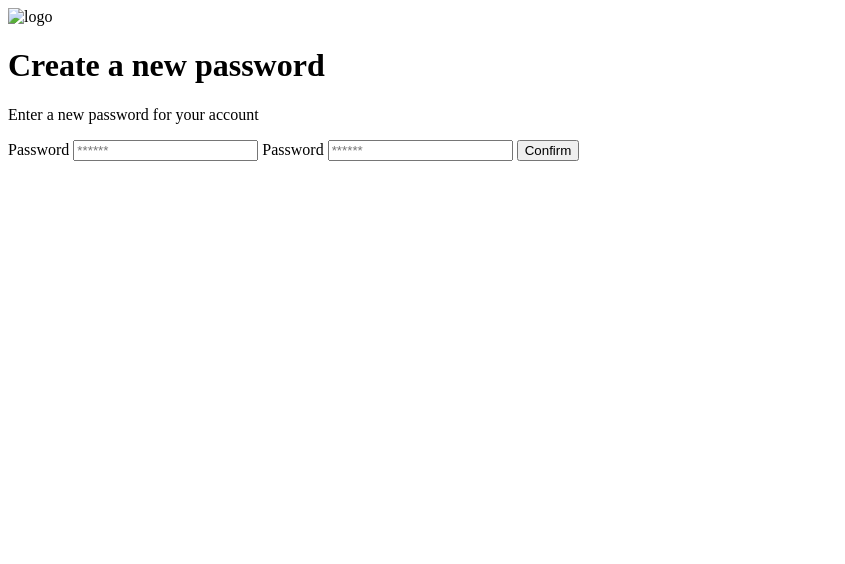
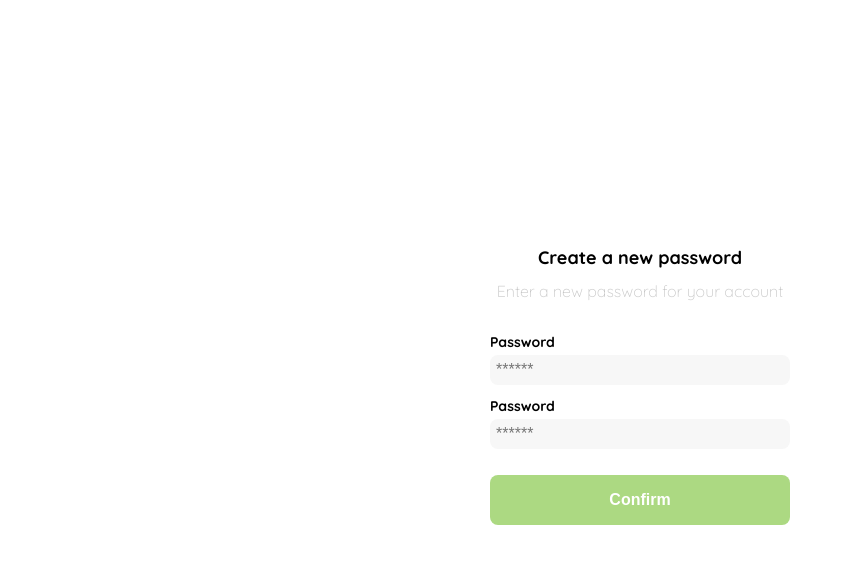
Before and after one commit to MiguelCiav/frontend-practico, a plain HTML site: page login.html in a window 1280 px wide. Shown: the whole page, without its empty margins (0-845 px from the left). Drawn offline with Linux system fonts and the light colour scheme.

Commit message:
Estilos a LOGIN y nuevo archivo de recuperación

```diff
--- a/CSS/style.css
+++ b/CSS/style.css
@@ -2,6 +2,10 @@
   box-sizing: border-box;
   margin: 0;
   padding: 0;
+}
+
+html {
+  font-size: 62.5%;
 }
 
 :root {
@@ -10,8 +14,90 @@
   --hospital-green: #acd982;
   --white: #ffffff;
   --black: #000000;
+  --sm: 1.4rem;
+  --md: 1.6rem;
+  --lg: 1.8rem;
 }
 
 body {
   font-family: "Quicksand", sans-serif;
 }
+
+.login {
+  width: 100%;
+  height: 100vh;
+  display: grid;
+  place-items: center;
+}
+
+.form-container {
+  display: grid;
+  grid-template-rows: auto 1fr auto;
+  width: 300px;
+}
+
+.logo {
+  width: 150px;
+  margin-bottom: 48px;
+  justify-self: center;
+  display: none;
+}
+
+.title {
+  font-size: var(--lg);
+  margin-bottom: 12px;
+  text-align: center;
+}
+
+.subtitle {
+  color: var(--very-light-pink);
+  font-size: var(--md);
+  font-weight: 300;
+  margin-top: 0;
+  margin-bottom: 32px;
+  text-align: center;
+}
+
+.label {
+  font-size: var(--sm);
+  font-weight: bold;
+  margin-bottom: 4px;
+}
+
+.input {
+  background-color: var(--text-input-field);
+  border: none;
+  border-radius: 8px;
+  height: 30px;
+  font-size: var(--md);
+  padding: 6px;
+  margin-bottom: 12px;
+}
+
+.form {
+  display: flex;
+  flex-direction: column;
+}
+
+.primary-button {
+  background-color: var(--hospital-green);
+  border-radius: 8px;
+  border: none;
+  color: var(--white);
+  width: 100%;
+  cursor: pointer;
+  font-size: var(--md);
+  font-weight: bold;
+  height: 50px;
+}
+
+.login-button{
+  margin-top: 14px;
+  margin-bottom: 30px;
+}
+
+@media (max-width: 640px){
+  .logo{
+    display: block;
+  }
+}
--- a/clase1.html
+++ b/login.html
@@ -5,11 +5,18 @@
     <meta http-equiv="X-UA-Compatible" content="IE=edge" />
     <meta name="viewport" content="width=device-width, initial-scale=1.0" />
     <title>Document</title>
+    <link rel="stylesheet" href="CSS/style.css">
+    <link rel="preconnect" href="https://fonts.googleapis.com" />
+    <link rel="preconnect" href="https://fonts.gstatic.com" crossorigin />
+    <link
+      href="https://fonts.googleapis.com/css2?family=Quicksand:wght@300;500;700&display=swap"
+      rel="stylesheet"
+    />
   </head>
   <body>
     <div class="login">
       <div class="form-container">
-        <img src="" alt="logo" />
+        <img src="./logos/logo_yard_sale.svg" alt="logo" class="logo"/>
         <h1 class="title">Create a new password</h1>
         <p class="subtitle">Enter a new password for your account</p>
         <form action="" class="form">
```
Also changed, not shown: icons/bt_add_to_cart.svg (renamed from Platzi_YardSale_Icons/bt_add_to_cart.svg), icons/bt_added_to_cart.svg (renamed from Platzi_YardSale_Icons/bt_added_to_cart.svg), icons/email.svg (renamed from Platzi_YardSale_Icons/email.svg), icons/flechita.svg (renamed from Platzi_YardSale_Icons/flechita.svg), icons/icon_close.png (renamed from Platzi_YardSale_Icons/icon_close.png), icons/icon_menu.svg (renamed from Platzi_YardSale_Icons/icon_menu.svg), icons/icon_shopping_cart.svg (renamed from Platzi_YardSale_Icons/icon_shopping_cart.svg), icons/icon_shopping_cart_notification.svg (renamed from Platzi_YardSale_Icons/icon_shopping_cart_notification.svg), logos/favicon_bota_fora.svg (renamed from Platzi_YardSale_Logos/favicon_bota_fora.svg), logos/favicon_yard_sale.svg (renamed from Platzi_YardSale_Logos/favicon_yard_sale.svg), logos/logo_bota_fora.svg (renamed from Platzi_YardSale_Logos/logo_bota_fora.svg), logos/logo_yard_sale.svg (renamed from Platzi_YardSale_Logos/logo_yard_sale.svg), password_recovery2.html (added).
